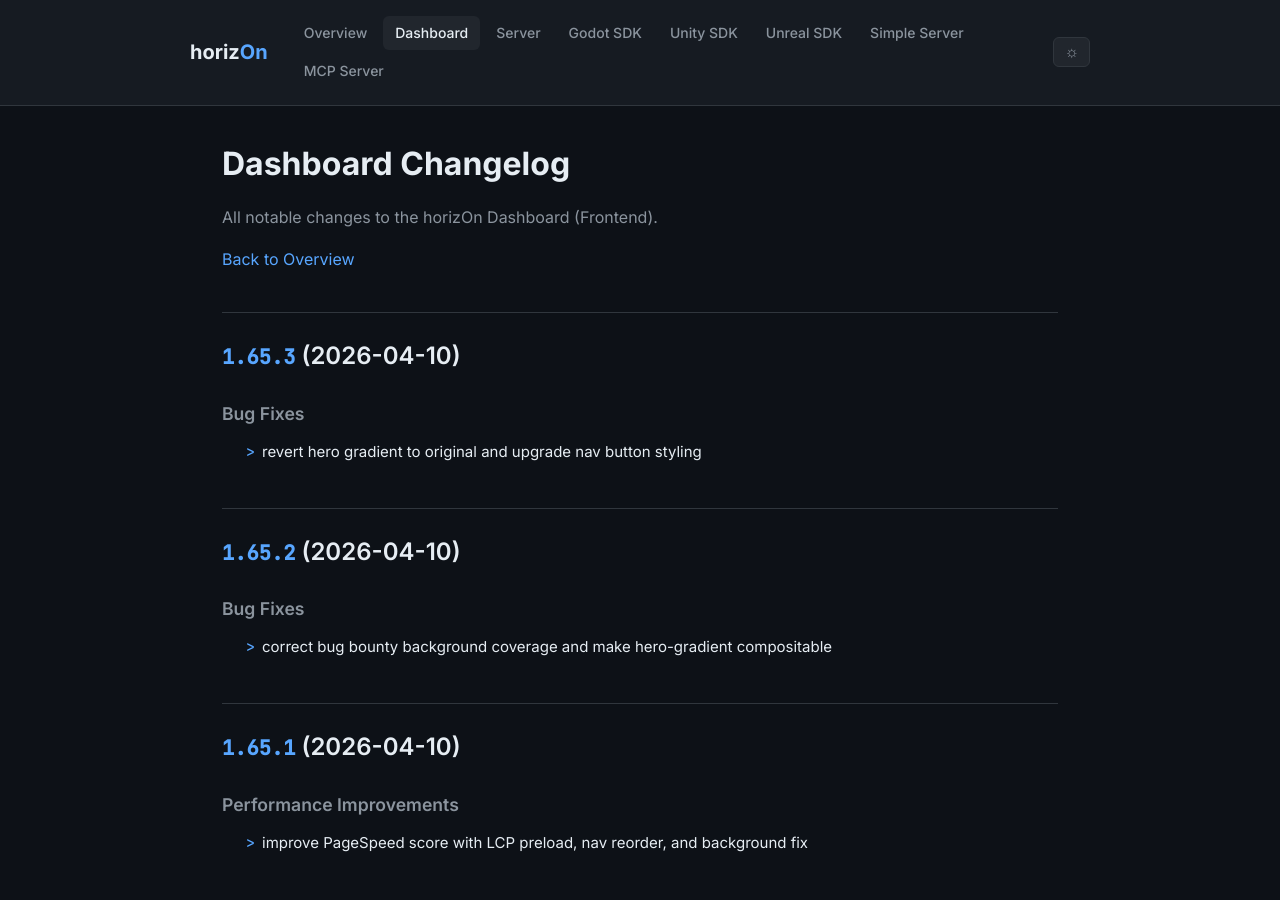
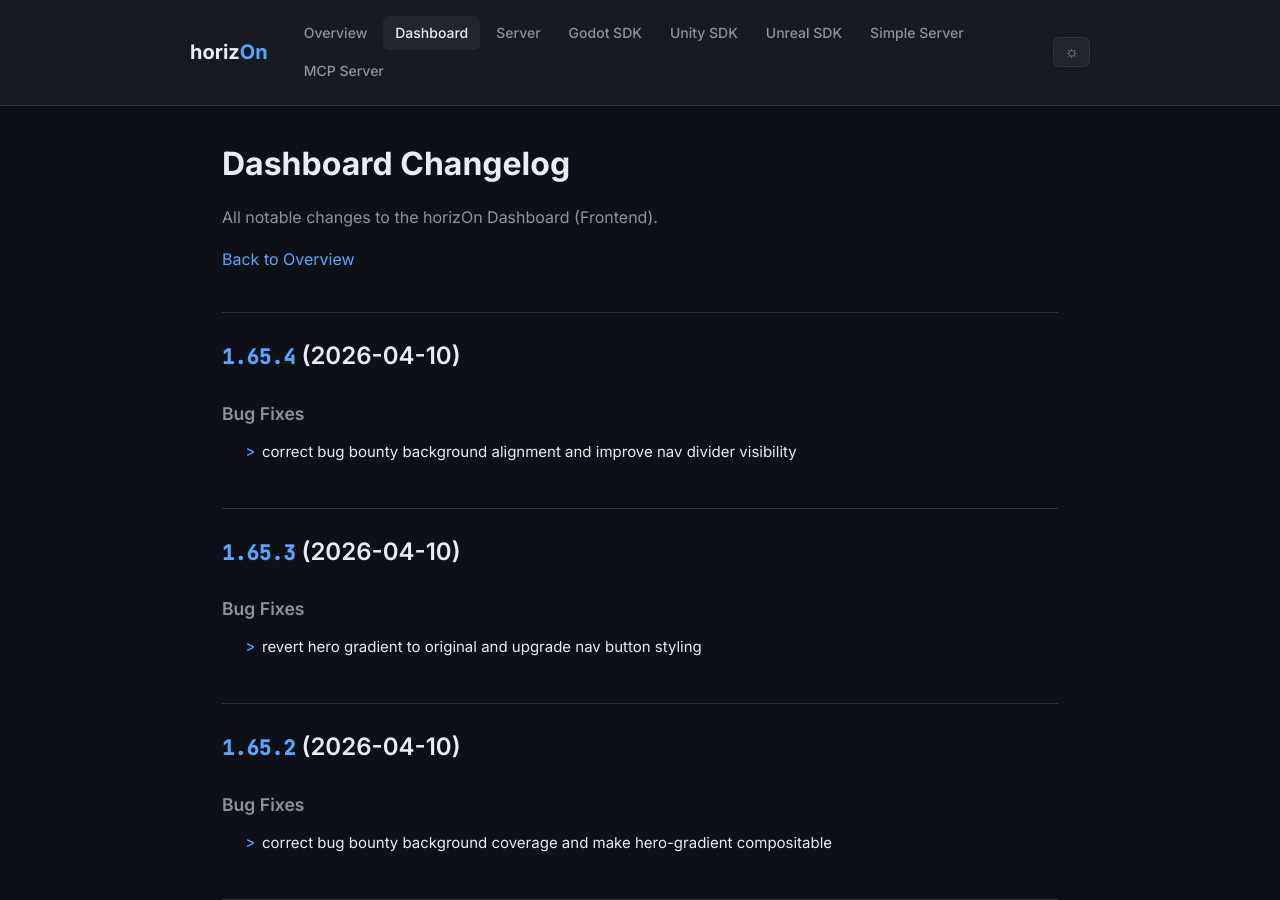
Before and after one commit to ProjectMakersDE/horizOn-Changelog, a Jekyll site: the page built from dashboard-changelog.md, in a window 1280 px wide and 900 px high. Built offline with Jekyll 4.4.1, drawn with Linux system fonts in a browser that asks for light colours.

Commit message:
chore: sync changelogs [skip ci]

```diff
--- a/dashboard-changelog.md
+++ b/dashboard-changelog.md
@@ -8,6 +8,13 @@ title: Dashboard Changelog
 All notable changes to the horizOn Dashboard (Frontend).
 
 [Back to Overview](.)
+
+## [1.65.4](https://github.com/ProjectMakersDE/horizOn-Dashboard/compare/v1.65.3...v1.65.4) (2026-04-10)
+
+
+### Bug Fixes
+
+* correct bug bounty background alignment and improve nav divider visibility ([82f752c](https://github.com/ProjectMakersDE/horizOn-Dashboard/commit/82f752cf97ea49b3cd3f536daeb7248375fef622))
 
 ## [1.65.3](https://github.com/ProjectMakersDE/horizOn-Dashboard/compare/v1.65.2...v1.65.3) (2026-04-10)
 
```
Also changed, not shown: index.md (+1 -1 lines).
